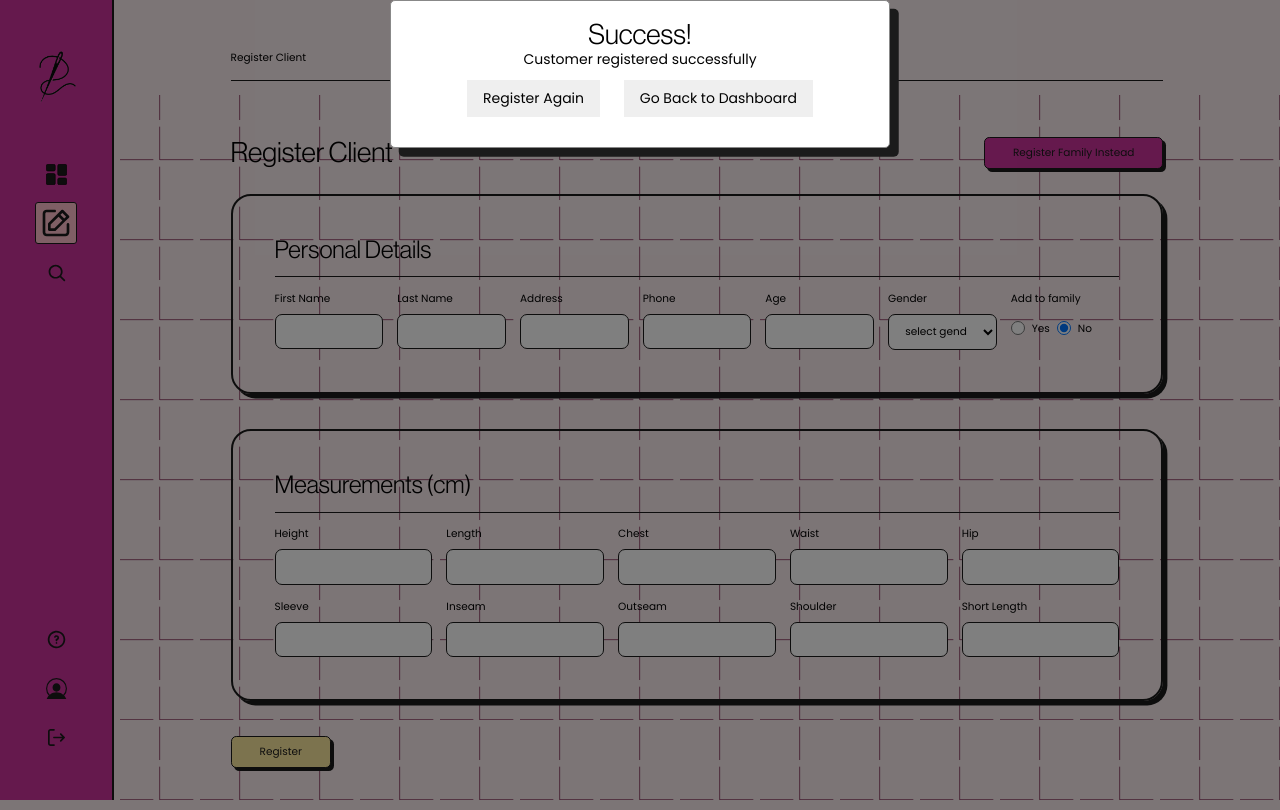
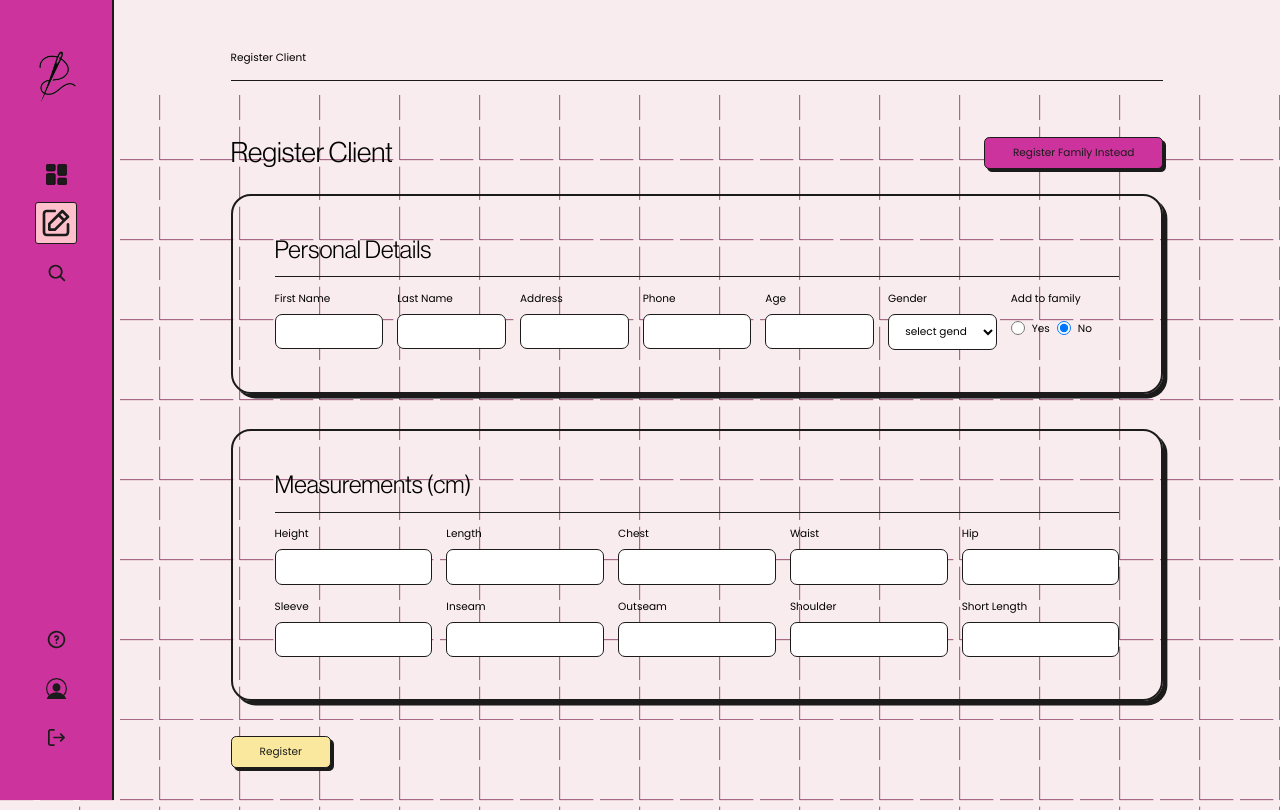
Before and after one commit to B-lovedth/Fitlocker, a PHP site: page /registerClient.php in a window 1280 px wide. Run offline with PHP 8.4, Linux system fonts and the light colour scheme; the visitor is signed in with stand-in values (Sample User, id 1); style sheets or scripts are compiled from the project's sources.

Commit message:
Model syling

```diff
--- a/Styles/modals.css
+++ b/Styles/modals.css
@@ -1,20 +1,22 @@
+
 .modal {
-    display: none; /* Hidden by default */
+    display: none;
     position: fixed;
-    z-index: 1000;
+    z-index: 1;
     left: 0;
     top: 0;
     width: 100%;
     height: 100%;
-    background-color: rgba(0, 0, 0, 0.5); /* Semi-transparent background */
-}
+    background-color: rgba(0, 0, 0, 0.5);
+  }
 
-.modal-content {
-    background-color: #fff;
-    margin: auto;
+  .modal-content {
+    background-color: #f9ecee;
     padding: 20px;
-    border-radius: 5px;
+    border: 1px solid #888;
     width: 50%;
+    border-radius: 30px;
     max-width: 500px;
     text-align: center;
-}
+    box-shadow:var(--large-shadow);
+  }
--- a/Styles/register.css
+++ b/Styles/register.css
@@ -63,6 +63,12 @@ button {
   margin-bottom: 1rem;
 }
 
+.modal-header img {
+  width: 40%;
+  -o-object-fit: cover;
+     object-fit: cover;
+}
+
 .modal-content {
   background-color: #f9ecee;
   padding: 20px;
--- a/Styles/register.scss
+++ b/Styles/register.scss
@@ -63,6 +63,10 @@ button {
     flex-direction:column;
     margin-bottom: 1rem;
   }
+  .modal-header img{
+    width: 40%;
+    object-fit: cover;
+  }
   .modal-content {
     background-color: #f9ecee;
     padding: 20px;
--- a/success-failureModal.php
+++ b/success-failureModal.php
@@ -1,19 +1,25 @@
 <!-- Success Modal -->
 <div id="successModal" class="modal">
     <div class="modal-content">
-        <h2>Success!</h2>
-        <p id="successModalMessage">You have successfully registered a new customer.</p>
-        <button onclick="registerAgain()">Register Again</button>
-        <button onclick="goToDashboard()">Go Back to Dashboard</button>
+      <div class="modal-header">
+        <img src="./assets/img/success.png" alt="successImg">
+        <h2 style="color: green; font-size: 2.5rem;">Success!</h2>
+        <p>You have successfully registered a new customer.</p>
+      </div>
+      <button onclick="registerAgain()" id="regAgain">Register Again</button>
+      <button onclick="goToDashboard()" id="goDashboard">Go Back to Dashboard</button>
     </div>
 </div>
 
 <!-- Error Modal -->
 <div id="errorModal" class="modal">
     <div class="modal-content">
-        <h2>Error</h2>
-        <p id="errorModalMessage">Something went wrong. Please try again.</p>
-        <button onclick="tryAgain()">Try Again</button>
-        <button onclick="goToDashboard()">Go Back to Dashboard</button>
+      <div class="modal-header">
+      <img src="./assets/img/error.png" alt="errorImg">
+        <h2 style="color: red; font-size: 2.5rem;">Error</h2>
+        <p>Something went wrong.</p>
+      </div>
+      <button onclick="tryAgain()" id="tryAgain">Try Again</button>
+      <button onclick="goToDashboard()" id="goDashboard">Go Back to Dashboard</button>
     </div>
 </div>
```
Also changed, not shown: assets/img/error.png (added), assets/img/success.png (added), 1 other file.
